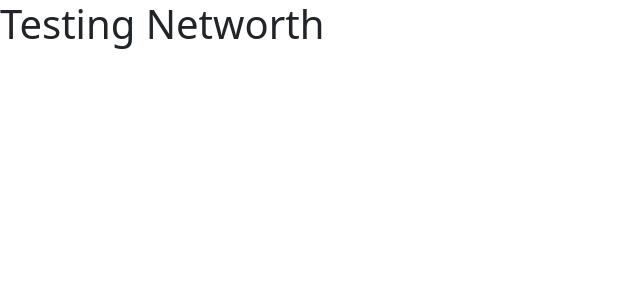
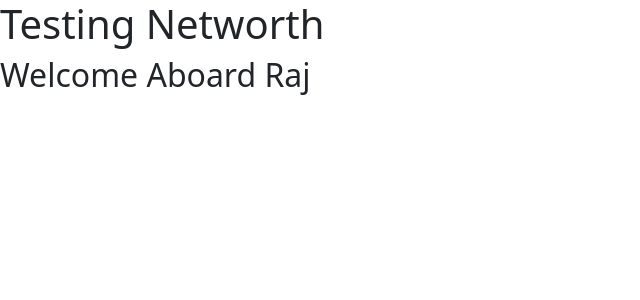
Before and after one commit to nikhil-01a/NetWorth-Frontend, an Angular app: page / in a window 1280 px wide. Shown: the top 300 px of the page, without its empty margins (0-640 px from the left). Built offline with nearby package versions, Linux system fonts and the light colour scheme.

Commit message:
Initial Raj test

```diff
--- a/src/app/app.component.html
+++ b/src/app/app.component.html
@@ -1 +1,2 @@
 <h1>Testing Networth</h1>
+<h2>Welcome Aboard Raj</h2>
```
